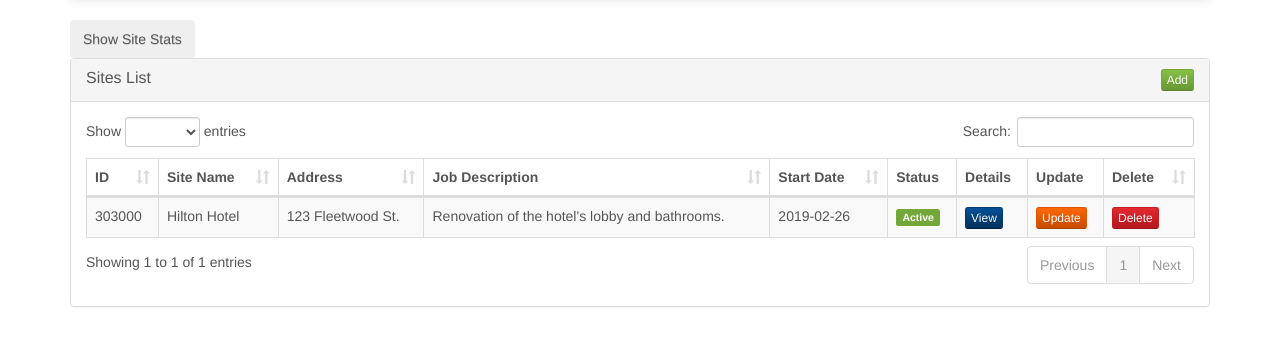
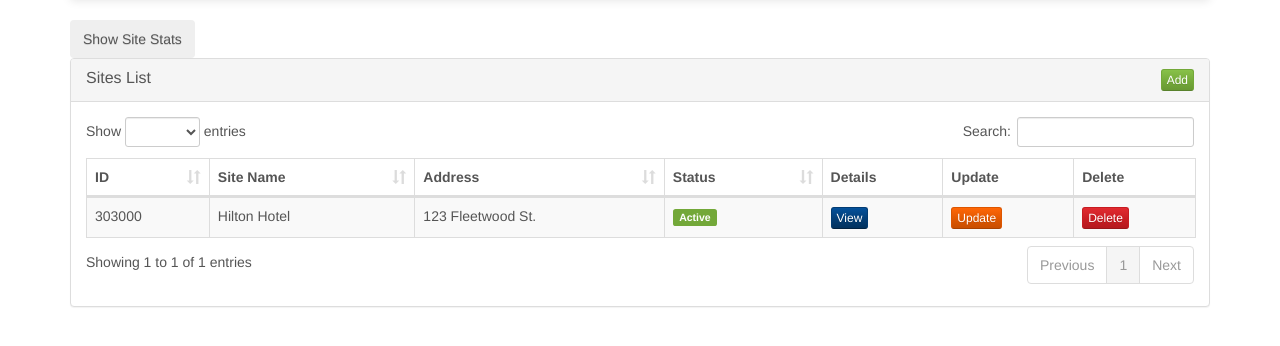
Before and after one commit to shaltut/cbsi_inv_sys, a PHP site: page /site.php in a window 1280 px wide. Shown: the part 72-418 px from the top of the page. Run offline with PHP 8.4, Linux system fonts and the light colour scheme; a user stored in the database is signed in; data comes from the database, SQL or seed files in the repository; some web fonts are replaced.

Commit message:
Changed what data is viewed in the table on site.php

```diff
--- a/site.php
+++ b/site.php
@@ -81,8 +81,8 @@ include('header.php');
                                     <th>ID</th>
                                     <th>Site Name</th>
                                     <th>Address</th>
-                                    <th>Job Description</th>
-                                    <th>Start Date</th>
+                                    <!-- <th>Job Description</th> -->
+                                    <!-- <th>Start Date</th> -->
                                     <th>Status</th>
                                     <th>Details</th>
                                     <th>Update</th>
@@ -169,11 +169,11 @@ $(document).ready(function(){
         "columnDefs":[
             {
 
-                "targets":[5, 6, 7],
+                "targets":[4, 5, 6],
                 "orderable":false,
             },
         ],
-        "pageLength": 8
+        "pageLength": 6
     });
 
     $('#add_button').click(function(){
--- a/site_action.php
+++ b/site_action.php
@@ -69,7 +69,7 @@ if(isset($_POST['btn_action']))
 				<td>'.$row["site_name"].'</td>
 			</tr>
 			<tr>
-				<td>Site Name</td>
+				<td>Address</td>
 				<td>'.$row["site_address"].'</td>
 			</tr>
 			<tr>
--- a/site_fetch.php
+++ b/site_fetch.php
@@ -16,9 +16,9 @@ $query .= "
 if(isset($_POST["search"]["value"]))
 {
 	$query .= 'OR site_name LIKE "%'.$_POST["search"]["value"].'%" ';
-	$query .= 'OR job_desc LIKE "%'.$_POST["search"]["value"].'%" ';
+	// $query .= 'OR job_desc LIKE "%'.$_POST["search"]["value"].'%" ';
 	$query .= 'OR site_address LIKE "%'.$_POST["search"]["value"].'%" ';
-	$query .= 'OR start_date LIKE "%'.$_POST["search"]["value"].'%" ';
+	// $query .= 'OR start_date LIKE "%'.$_POST["search"]["value"].'%" ';
 	$query .= 'OR site_id LIKE "%'.$_POST["search"]["value"].'%" ';
 }
 
@@ -56,18 +56,18 @@ foreach($result as $row)
 	$sub_array[] = $row['site_id'];
 	$sub_array[] = $row['site_name'];
 	$sub_array[] = $row['site_address'];
-	$sub_array[] = $row['job_desc'];
-	$sub_array[] = $row['start_date'];
+	// $sub_array[] = $row['job_desc'];
+	// $sub_array[] = $row['start_date'];
 	$sub_array[] = $status;
 	$sub_array[] = '
 		<button type="button" name="view" id="'.$row["site_id"].'" class="btn btn-info btn-xs view">View</button>
 		';
 	$sub_array[] = '
-	<button type="button" name="update" id="'.$row["site_id"].'" class="btn btn-warning btn-xs update">Update</button>
-	';
+		<button type="button" name="update" id="'.$row["site_id"].'" class="btn btn-warning btn-xs update">Update</button>
+		';
 	$sub_array[] = '
-	<button type="button" name="delete" id="'.$row["site_id"].'" class="btn btn-danger btn-xs delete" data-status="'.$row["site_status"].'">Delete</button>
-	';
+		<button type="button" name="delete" id="'.$row["site_id"].'" class="btn btn-danger btn-xs delete" data-status="'.$row["site_status"].'">Delete</button>
+		';
 	$data[] = $sub_array;
 }
 
```
